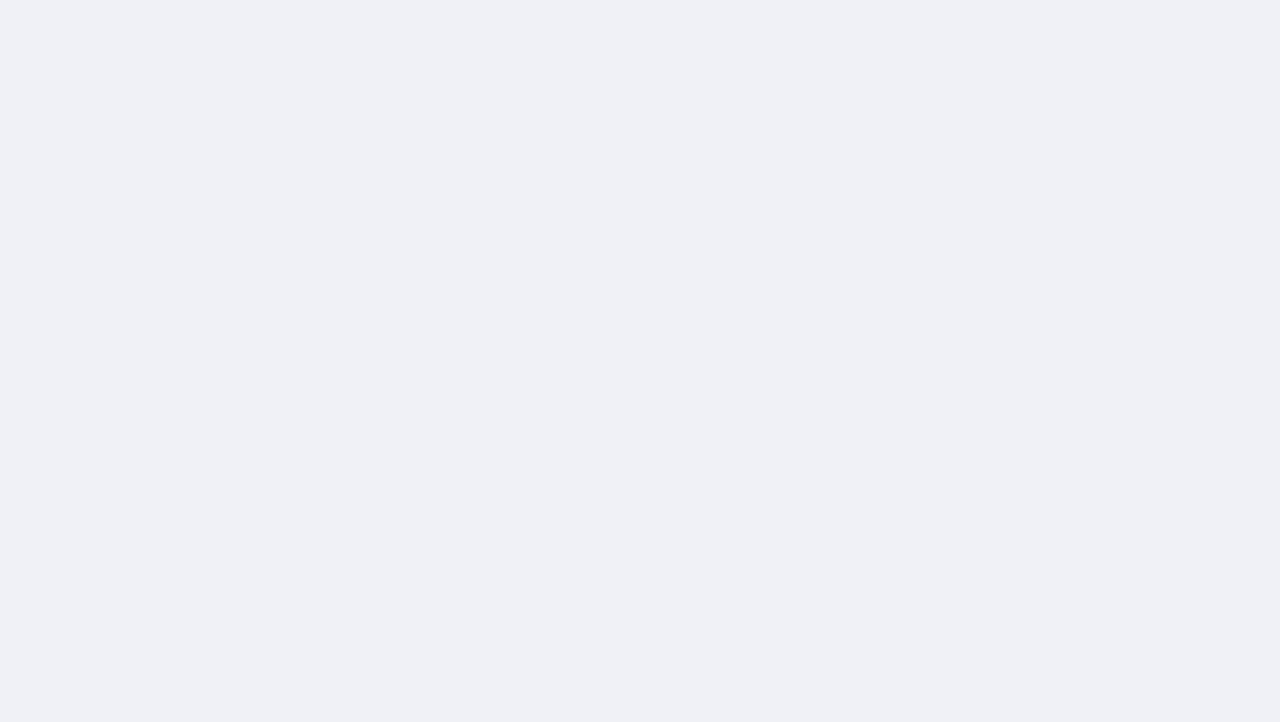
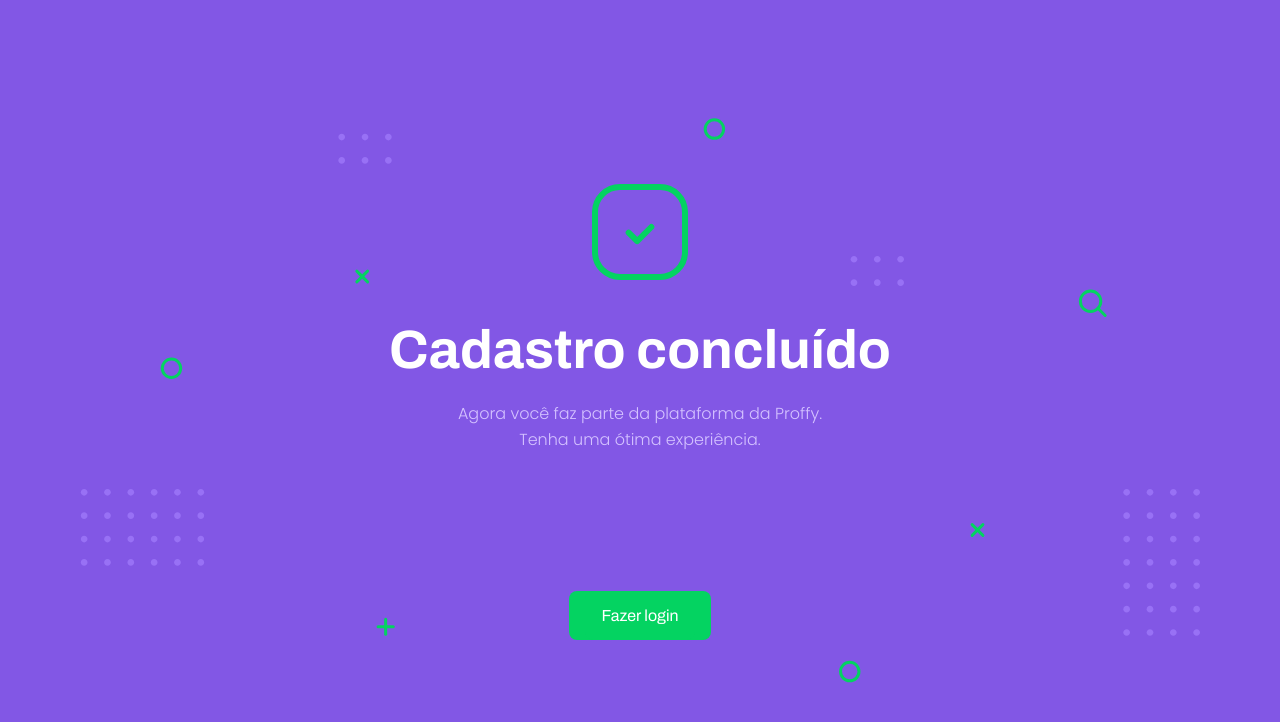
Before and after one commit to giovannamoeller/proffy-2.0, a React (Create React App) app in the folder web/: page /success-sign-up in a window 1280 px wide. Shown: the top 722 px of the page. Built offline with nearby package versions, Linux system fonts and the light colour scheme.

Commit message:
Finalizando página de sucesso no cadastro

```diff
--- a/web/src/pages/Cadastro/index.tsx
+++ b/web/src/pages/Cadastro/index.tsx
@@ -22,10 +22,8 @@ const Cadastro = () => {
 
   return (
     <div id="landing-page">
-
-
-      <div className="login">
-        <div className="login-form">
+      <div className="create">
+        <div className="create-form">
           <h1>Cadastro</h1>
           <p>Preencha os dados abaixo para começar.</p>
           <form action="">
--- a/web/src/pages/Cadastro/style.css
+++ b/web/src/pages/Cadastro/style.css
@@ -5,7 +5,7 @@
     grid-template-columns: 1.1fr 0.9fr;
 }
 
-.login {
+.create {
     background-color: var(--color-background);
     display: flex;
     align-items: center;
@@ -13,14 +13,14 @@
     font-weight: normal;
 }
 
-.login-form h1 {
+.create-form h1 {
     font-weight: 600;
     font-size: 3.6rem;
     color: var(--color-text-title);
     margin-bottom: 2rem;
 }
 
-.login-form p {
+.create-form p {
     font-weight: 300;
     color: var(--color-text-base);
     width: 220px;
@@ -29,19 +29,19 @@
     margin-bottom: 3rem;
 }
 
-.login-form {
+.create-form {
     width: 60%;
     max-height: 70vh;
 }
 
-.login-form fieldset {
+.create-form fieldset {
     border: 1px solid var(--color-line-in-white);
     border-radius: 8px;
     margin-bottom: 5rem;
     position: relative;
 }
 
-.login-form fieldset input {
+.create-form fieldset input {
     display: block;
     border: none;
     padding: 24px;
@@ -54,34 +54,34 @@
     background-color: var(--color-box-footer);
 }
 
-.login-form fieldset img {
+.create-form fieldset img {
     position: absolute;
     right: 1rem;
     top: 85%;
     cursor: pointer;
 }
 
-.login-form fieldset input:focus-within::after {
+.create-form fieldset input:focus-within::after {
     content: '';
     position: absolute;
     height: 10px;
     top: 0;
 }
 
-.login-form fieldset input:first-child {
+.create-form fieldset input:first-child {
     border-radius: 8px 8px 0 0;
 }
 
-.login-form fieldset input:last-child {
+.create-form fieldset input:last-child {
     border-radius: 0 0 8px 8px;
 }
 
-.login-form fieldset input::placeholder {
+.create-form fieldset input::placeholder {
     font-weight: 300;
     color: var(--color-text-complement);
 }
 
-.login-form form button {
+.create-form form button {
     background-color: var(--color-secundary);
     color: white;
     border-radius: 8px;
@@ -94,7 +94,7 @@
     margin-top: 3rem;
 }
 
-.login-form form button:hover {
+.create-form form button:hover {
     background-color: var(--color-secundary-dark);
     color: white;
 }
--- a/web/src/pages/Login/index.tsx
+++ b/web/src/pages/Login/index.tsx
@@ -4,11 +4,10 @@ import { Link } from "react-router-dom";
 import showPassword from "../../assets/images/icons/show-password.svg";
 import hidePassword from "../../assets/images/icons/hide-password.svg";
 import purpleHeartIcon from "../../assets/images/icons/purple-heart.svg";
-import "./style.css";
+import "./style.css"
 import "../../assets/styles/global.css";
 
 import ProffyPage from '../../components/ProffyPage';
-import Cadastro from '../Cadastro';
 
 import api from "../../services/api";
 
@@ -47,7 +46,7 @@ const Login = () => {
                 </label>
               </div>
               <Link to="/forgot-password">
-                  Esqueci minha senha
+                <a href="#">Esqueci minha senha</a>
               </Link>
             </section>
             <button type="submit">Entrar</button>
@@ -56,7 +55,7 @@ const Login = () => {
             <div>
               <p>Não tem uma conta?</p>
               <Link to="/sign-up">
-                  Cadastre-se
+                  <a href="#">Cadastre-se</a>
               </Link>
             </div>
             <div>
--- a/web/src/pages/Login/style.css
+++ b/web/src/pages/Login/style.css
@@ -22,7 +22,7 @@
 
 .login-form {
     width: 60%;
-    max-height: 70vh;
+    max-height: 60vh;
 }
 
 .login-form fieldset {
@@ -45,10 +45,10 @@
     background-color: var(--color-box-footer);
 }
 
-.login-form fieldset img {
+.login-form fieldset div img {
     position: absolute;
     right: 1rem;
-    top: 65%;
+    top: 70%;
     cursor: pointer;
 }
 
@@ -163,7 +163,7 @@
     font-weight: normal;
     display: grid;
     grid-template-columns: 2fr 1fr;
-    margin-top: 20vh;
+    margin-top: 15vh;
 }
 
 .login-form .footer div:nth-child(1) {
@@ -172,15 +172,14 @@
 }
 
 .login-form .footer div:nth-child(1) a {
-    margin-top: 10px;
     color: var(--color-primary-darker);
     font-weight: 500;
 }
 
 .login-form .footer div:nth-child(2) {
     display: flex;
-    align-self: center;
+    align-items: center;
     justify-content: space-evenly;
-    font-size: 1.2rem;
+    font-size: 12px;
     font-weight: normal;
 }
--- /dev/null
+++ b/web/src/pages/Success-Cadastro/index.tsx
@@ -0,0 +1,28 @@
+import React, { useState, useEffect, FormEvent } from "react";
+import { Link } from "react-router-dom";
+
+import background from "../../assets/images/background-2.svg";
+import done from "../../assets/images/icons/done.svg";
+import "./style.css";
+import "../../assets/styles/global.css";
+
+
+const SuccessCadastro = () => {
+
+  return (
+    <div id="landing" style={{ backgroundImage: `url(${background})` }}>
+      <div>
+        <img src={done} alt=""/>
+        <h1>Cadastro concluído</h1>
+        <p>Agora você faz parte da plataforma da Proffy. <br/>
+            Tenha uma ótima experiência.
+        </p>
+        <Link to='/'>
+          <a href="#">Fazer login</a>
+        </Link>
+      </div>
+    </div>
+  );
+};
+
+export default SuccessCadastro;
--- /dev/null
+++ b/web/src/pages/Success-Cadastro/style.css
@@ -0,0 +1,48 @@
+#landing {
+    height: 100vh;
+    width: 100vw;
+    background-color: var(--color-primary);
+    background-repeat: no-repeat;
+    background-position: center;
+    display: flex;
+    justify-content: center;
+    align-items: center;
+}
+
+#landing div {
+    text-align: center;
+}
+#landing img {
+    margin-bottom: 3rem;
+}
+
+#landing h1 {
+    font-family: 'Archivo';
+    font-size: 5.4rem;
+    color: white;
+    line-height: 4.2rem;
+    margin-bottom: 3rem;
+}
+
+#landing p {
+    font-family: Poppins;
+    font-weight: 300;
+    font-size: 16px;
+    line-height: 26px;
+    color: var(--color-text-in-primary);
+    text-align: center;
+    margin-bottom: 15rem;
+}
+
+#landing a {
+    background-color: var(--color-secundary);
+    color: white;
+    border-radius: 8px;
+    padding: 16px;
+    width: 100%;
+    font: 400 1.6rem Archivo;
+    border: none;
+    cursor: pointer;
+    transition: all 0.3s;
+    text-decoration: none;
+}
--- a/web/src/routes.tsx
+++ b/web/src/routes.tsx
@@ -5,6 +5,7 @@ import Login from './pages/Login';
 import TeacherForm from './pages/TeacherForm';
 import TeacherList from './pages/TeacherList';
 import Cadastro from './pages/Cadastro';
+import SuccessCadastro from './pages/Success-Cadastro';
 
 export default function Routes() {
     return(
@@ -13,6 +14,7 @@ export default function Routes() {
             <Route path="/study" component={TeacherList} exact/>
             <Route path="/give-classes" component={TeacherForm} exact/>
             <Route path="/sign-up" component={Cadastro} exact/>
+            <Route path="/success-sign-up" component={SuccessCadastro} exact/>
         </BrowserRouter>
     )
 }
```
Also changed, not shown: web/src/assets/images/background-2.svg (added), web/src/assets/images/icons/done.svg (added).
